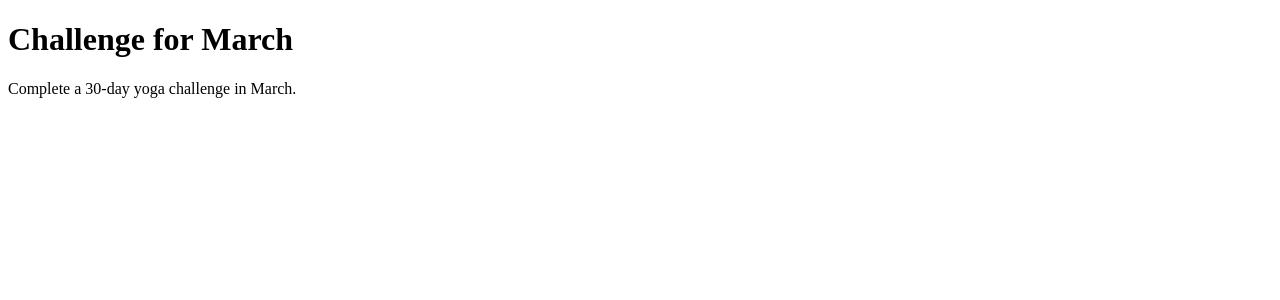
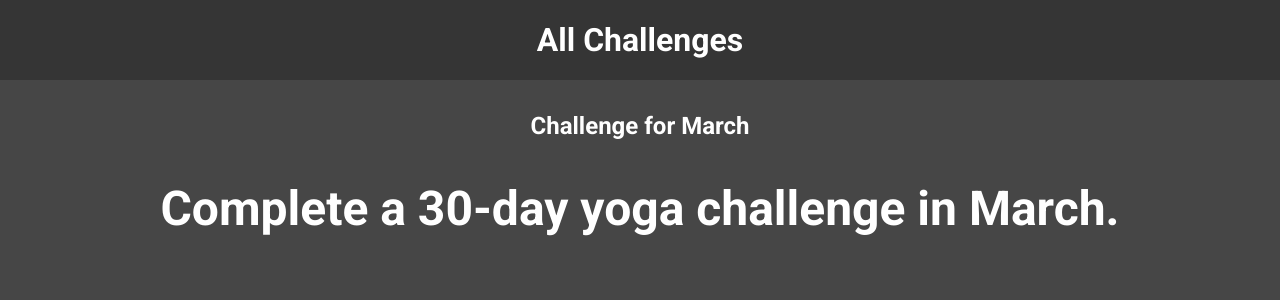
Before and after one commit to tymoneq/Django_course, a Django app: page /challenges/march in a window 1280 px wide. Shown: the top 300 px of the page. Run offline with Django 5.2, Linux system fonts and the light colour scheme; tables that the repository leaves empty hold one stand-in row (values such as "Sample post").

Commit message:
learned about css and html

```diff
--- /dev/null
+++ b/mypage/challanges/static/challanges/challenge.css
@@ -0,0 +1,15 @@
+h1,
+h2 {
+  font-weight: bold;
+  text-align: center;
+  color: white;
+}
+
+h1 {
+  font-size: 1.5rem;
+  margin: 2rem 0 1rem 0;
+}
+
+h2 {
+  font-size: 3rem;
+}
--- /dev/null
+++ b/mypage/challanges/static/challanges/includes/header.css
@@ -0,0 +1,25 @@
+header {
+  width: 100%;
+  height: 5rem;
+  background-color: #353535;
+}
+
+header nav {
+  width: 100%;
+  height: 100%;
+  display: flex;
+  justify-content: center;
+  align-items: center;
+}
+
+header nav a {
+  color: white;
+  font-size: 2rem;
+  font-weight: bold;
+  text-decoration: none;
+}
+
+header nav a:hover,
+header nav a:active {
+  color: #cf54a6;
+}
--- a/mypage/challanges/templates/challanges/challenge.html
+++ b/mypage/challanges/templates/challanges/challenge.html
@@ -1,12 +1,30 @@
-<!DOCTYPE html>
-<html lang="en">
-  <head>
-    <meta charset="UTF-8" />
-    <meta name="viewport" content="width=device-width, initial-scale=1.0" />
-    <title>{{ month|title }} Challenge</title>
-  </head>
-  <body>
-    <h1>Challenge for {{ month|title }}</h1>
-    <p>{{ challenge_text }}</p>
-  </body>
-</html>
+{% extends "base.html" %}
+
+{% load static %}
+
+
+{% block css_files %}
+<link
+  rel="stylesheet"
+  type="text/css"
+  href="{% static 'challanges/challenge.css' %}"
+/>
+<link
+  rel="stylesheet"
+  type="text/css"
+  href="{% static 'challanges/includes/header.css' %}"
+/>
+{% endblock %}
+ {% block title %} {{ month|title }} Challenge {% endblock %}
+
+ {% block content %}
+
+ {% include "includes/header.html" %}
+
+<h1>Challenge for {{ month|title }}</h1>
+
+{% if challenge_text is not None %}
+<h2>{{ challenge_text }}</h2>
+{% else %}
+<p>No challenge found for this month.</p>
+{% endif %} {% endblock %}
--- /dev/null
+++ b/mypage/challanges/templates/includes/header.html
@@ -0,0 +1,7 @@
+
+
+  <header>
+    <nav>
+      <a href="{% url 'index' %}">All Challenges</a>
+    </nav>
+  </header>
--- a/mypage/challanges/views.py
+++ b/mypage/challanges/views.py
@@ -1,5 +1,5 @@
 from django.shortcuts import render, redirect
-from django.http import HttpResponse
+from django.http import Http404
 
 
 # Create your views here.
@@ -15,7 +15,7 @@ challenges = {
     "september": "Learn a new skill or hobby in September.",
     "october": "Write a daily journal entry for the month of October.",
     "november": "Volunteer for a local charity or community service in November.",
-    "december": "Reflect on the year and set goals for the next year in December.",
+    "december": None,
 }
 
 
@@ -35,9 +35,7 @@ def monthly_challenge_by_number(request, month):
     months = list(challenges.keys())
 
     if month < 1 or month > len(months):
-        return HttpResponse(
-            "<h1>Invalid month number. Please provide a number between 1 and 12.</h1>"
-        )
+        raise Http404()
 
     challenge_month = months[month - 1]
     # Redirect to the monthly challenge view with the month name
@@ -49,10 +47,13 @@ def monthly_challenge(request, month):
     """
     Render the monthly challenge page based on the month provided.
     """
-    challenge_text = challenges.get(month.lower(), "No challenge found for this month.")
 
-    return render(
-        request,
-        "challanges/challenge.html",
-        {"month": month, "challenge_text": challenge_text},
-    )
+    try:
+        challenge_text = challenges[month.lower()]
+        return render(
+            request,
+            "challanges/challenge.html",
+            {"month": month, "challenge_text": challenge_text},
+        )
+    except:
+        raise Http404()
--- /dev/null
+++ b/mypage/static/styles.css
@@ -0,0 +1,11 @@
+@import url("https://fonts.googleapis.com/css2?family=Roboto:ital,wght@0,100..900;1,100..900&display=swap");
+
+html {
+  font-family: "Roboto", sans-serif;
+}
+
+body {
+  margin: 0;
+  padding: 0;
+  background-color: rgb(70, 70, 70);
+}
--- /dev/null
+++ b/mypage/templates/base.html
@@ -0,0 +1,19 @@
+{% load static %}
+
+<!DOCTYPE html>
+<html lang="en">
+  <head>
+    <meta charset="UTF-8" />
+    <meta name="viewport" content="width=device-width, initial-scale=1.0" />
+    <link rel="stylesheet" href="{% static 'styles.css' %}" />
+
+    <title>{% block title %}All Challenges{% endblock %}</title>
+
+    {% block css_files %}{% endblock %}
+  </head>
+  <body>
+    {% block content %}
+
+    {% endblock %}
+  </body>
+</html>
```
Also changed, not shown: mypage/challanges/static/challanges/challenges.css (added, +37 -0 lines), mypage/challanges/templates/challanges/index.html (+17 -11 lines), mypage/mypage/settings.py (+6 -2 lines), mypage/templates/404.html (added, +8 -0 lines).
